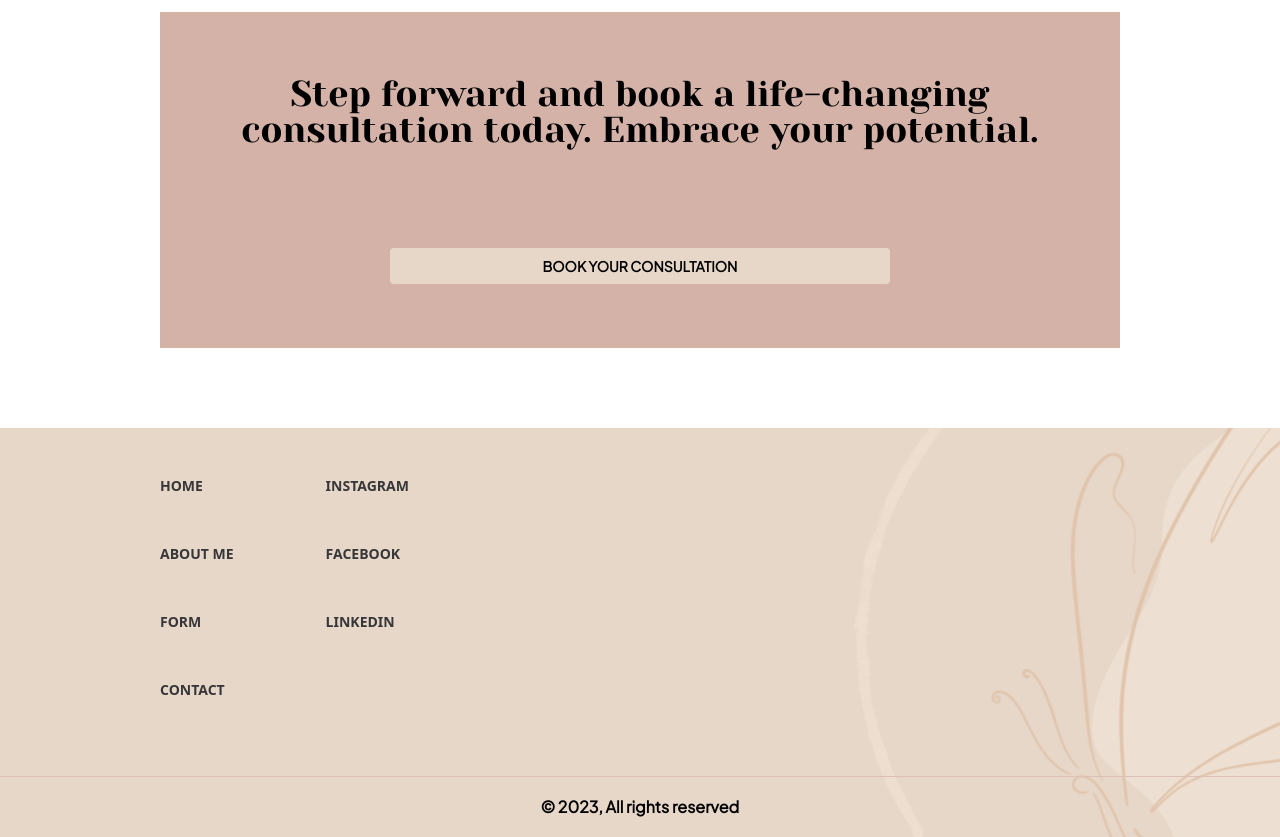
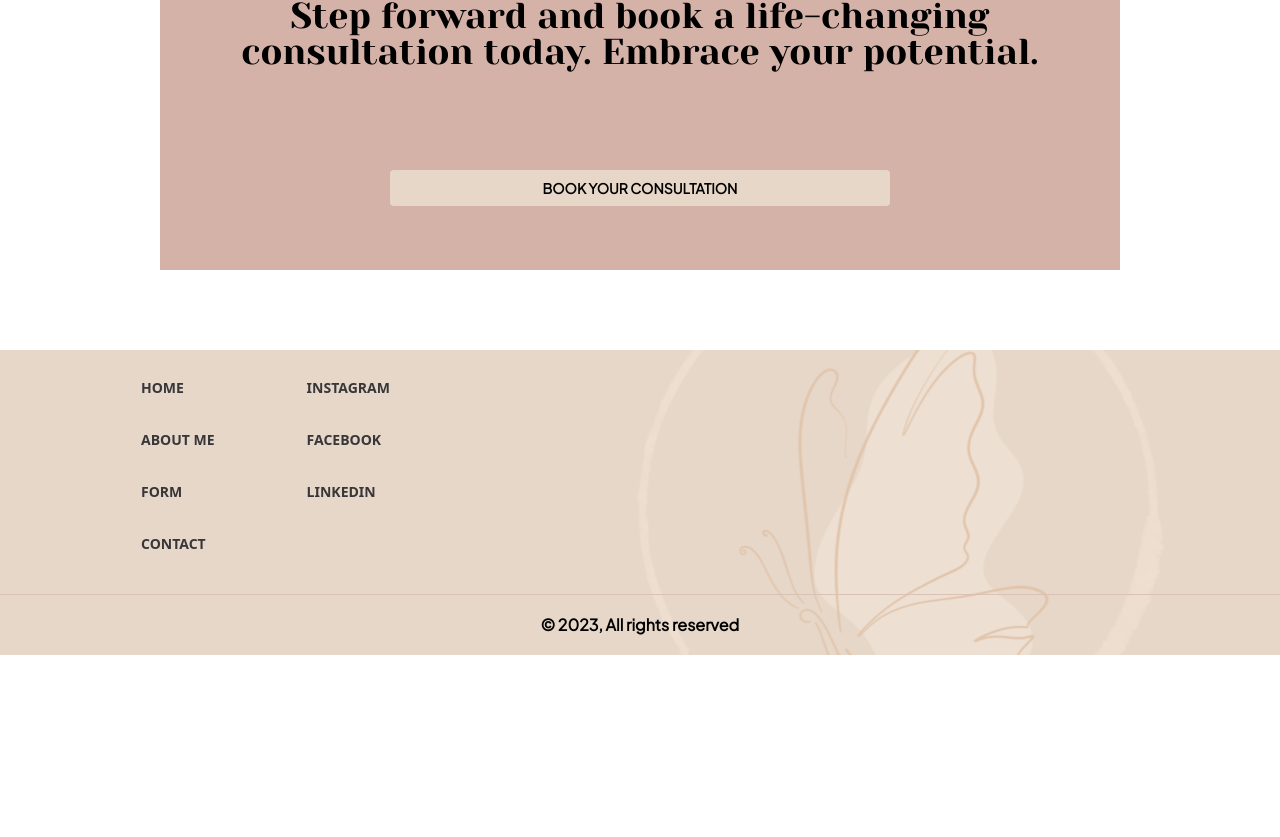
Before and after one commit to sherafat79/mourning-therapy, a Next.js app: page /about in a window 1280 px wide. Shown: the part 2644-3481 px from the top of the page. After the commit the page ends 3299 px from the top, so only its background shows below. Built offline with nearby package versions, Linux system fonts and the light colour scheme.

Commit message:
resizing

```diff
--- a/package.json
+++ b/package.json
@@ -14,7 +14,7 @@
     "eslint": "8.52.0",
     "eslint-config-next": "13.4.19",
     "formik": "^2.4.3",
-    "next": "^14.0.0",
+    "next": "^14.0.3",
     "postcss": "^8.4.28",
     "react": "18.2.0",
     "react-animation-on-scroll": "^5.1.0",
--- a/src/components/layouts/footer.jsx
+++ b/src/components/layouts/footer.jsx
@@ -6,9 +6,9 @@ import Image from "next/image";
 function Footer() {
   return (
     <footer className="   w-full static bottom-0 footer-bg  bg-no-repeat bg-cover  ">
-      <div className="  w-3/4 pt-11 pb-4  mx-auto">
+      <div className=" container  pt-6 pb-4  mx-auto">
         <div className="flex flex-col md:flex-row md:justify-start md:items-start justify-center items-center  md:gap-[5.75rem] gap-8">
-          <div className="flex items-center md:items-start flex-col gap-10">
+          <div className="flex items-center md:items-start flex-col gap-6">
             <Link
               className="text-sm ease-in-out duration-500 hover:text-cardbg text-black font-semibold leading-7 capitalize "
               href="/"
@@ -43,7 +43,7 @@ function Footer() {
               alt="logo"
             />
           </Link>
-          <div className="flex items-center md:items-start flex-col gap-10">
+          <div className="flex items-center md:items-start flex-col gap-6">
             <Link
               className="text-sm ease-in-out duration-500 hover:text-cardbg text-black font-semibold leading-7 capitalize "
               href="/"
@@ -65,7 +65,7 @@ function Footer() {
           </div>
         </div>
       </div>
-      <hr className="text-line mt-6 md:mt-14" />
+      <hr className="text-line mt-6 md:mt-5" />
       <p className="font-jakarta py-4 text-base font-extrabold leading-7 text-center">
         © 2023, All rights reserved
       </p>
--- a/src/components/pages/about/area.jsx
+++ b/src/components/pages/about/area.jsx
@@ -9,7 +9,7 @@ function Area() {
   return (
     <section className="text-black">
       <div className="flex md:flex-row flex-col items-center gap-20 justify-center md:mt-16 md:w-[60%] p-8 md:p-0 mx-auto">
-        <div className="md:w-1/2 w-full">
+        <div className="md:w-2/5 w-full">
           <Image
             src={defaultImage}
             width={128}
--- a/tailwind.config.js
+++ b/tailwind.config.js
@@ -29,6 +29,9 @@ module.exports = {
     screens: {
       md: "998px",
     },
+    container: {
+      center: true,
+    },
   },
   plugins: [],
 };
```
Also changed, not shown: 1 other file (tests, documents, lock files or other folders).
